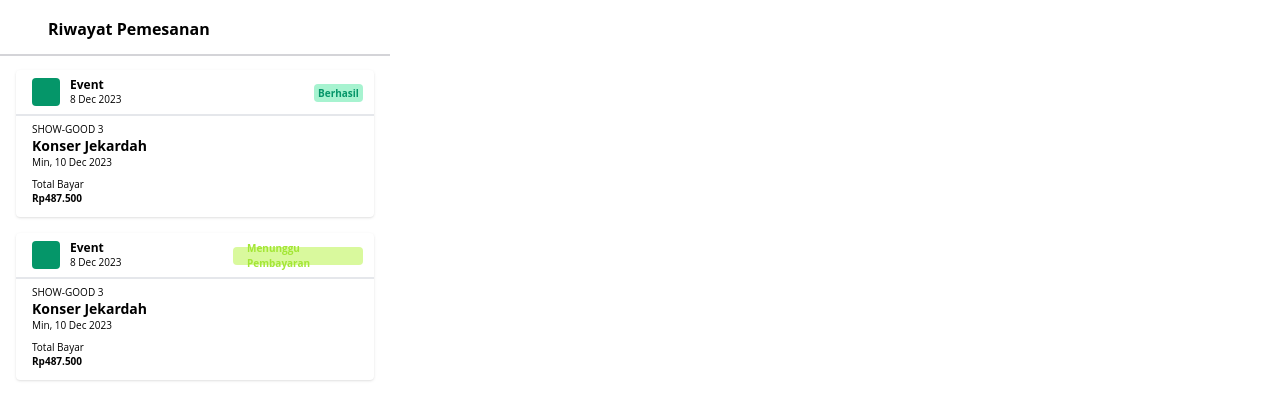
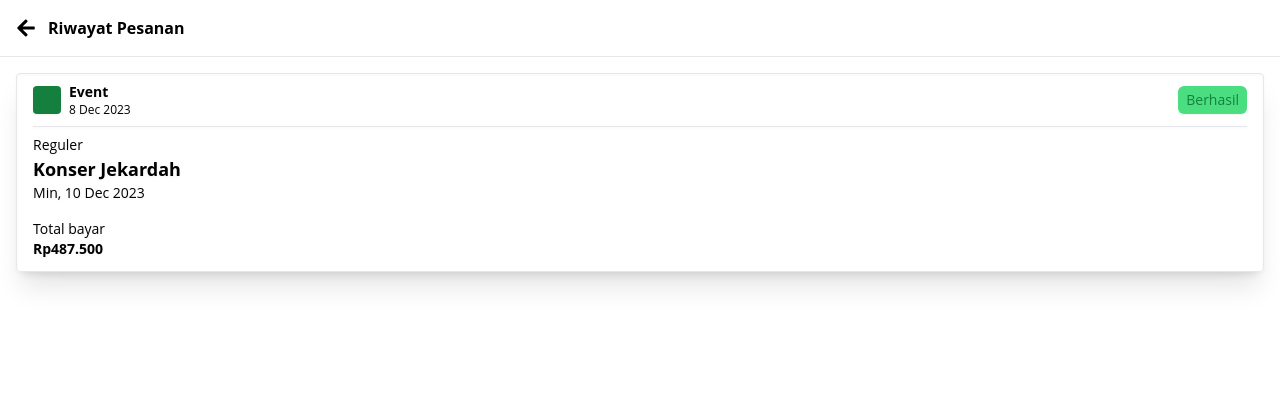
Before and after one commit to yohanesnaibaho303/grup4-devcamp23, a React (Vite) app in the folder frontend/: page /orders in a window 1280 px wide. Shown: the top 420 px of the page. Built offline with nearby package versions, Linux system fonts and the light colour scheme.

Commit message:
layouting order history

```diff
--- a/frontend/src/_root/pages/Orders.jsx
+++ b/frontend/src/_root/pages/Orders.jsx
@@ -1,73 +1,41 @@
-import React from "react";
+import { FaArrowLeft } from "react-icons/fa";
 
 const Orders = () => {
   return (
-    <div className="w-[390px] h-[844px] relative bg-white">
-      <div className="left-[48px] top-[17px] absolute text-black text-base font-bold font-['Open Sans']">
-        Riwayat Pemesanan
+    <div className="min-h-screen">
+      <div className="flex p-4 items-center gap-3">
+        <FaArrowLeft className="text-xl" />
+        <h3 className="font-bold text font-['Open Sans'] text-black">
+          Riwayat Pesanan
+        </h3>
       </div>
-      <div className="w-[390px] h-[0px] left-0 top-[54px] absolute border border-zinc-300"></div>
-      <div className="w-6 h-6 left-[16px] top-[16px] absolute" />
-      <div className="w-[358px] h-[147px] left-[16px] top-[70px] absolute bg-white rounded shadow" />
-      <div className="w-[358px] h-[147px] left-[16px] top-[233px] absolute bg-white rounded shadow" />
-      <div className="w-7 h-7 left-[32px] top-[78px] absolute bg-emerald-600 rounded" />
-      <div className="w-7 h-7 left-[32px] top-[241px] absolute bg-emerald-600 rounded" />
-      <div className="w-[52px] h-[29px] left-[70px] top-[77px] absolute">
-        <div className="left-0 top-0 absolute text-black text-xs font-bold font-['Open Sans']">
-          Event
-        </div>
-        <div className="left-0 top-[15px] absolute text-black text-[10px] font-normal font-['Open Sans']">
-          8 Dec 2023
-        </div>
-      </div>
-      <div className="w-[52px] h-[29px] left-[70px] top-[240px] absolute">
-        <div className="left-0 top-0 absolute text-black text-xs font-bold font-['Open Sans']">
-          Event
-        </div>
-        <div className="left-0 top-[15px] absolute text-black text-[10px] font-normal font-['Open Sans']">
-          8 Dec 2023
-        </div>
-      </div>
-      <div className="left-[32px] top-[155px] absolute text-black text-[10px] font-normal font-['Open Sans']">
-        Min, 10 Dec 2023
-      </div>
-      <div className="left-[32px] top-[318px] absolute text-black text-[10px] font-normal font-['Open Sans']">
-        Min, 10 Dec 2023
-      </div>
-      <div className="left-[32px] top-[177px] absolute text-black text-[10px] font-normal font-['Open Sans']">
-        Total Bayar
-      </div>
-      <div className="left-[32px] top-[340px] absolute text-black text-[10px] font-normal font-['Open Sans']">
-        Total Bayar
-      </div>
-      <div className="w-[358px] h-[0px] left-[16px] top-[114px] absolute border border-gray-200"></div>
-      <div className="w-[358px] h-[0px] left-[16px] top-[277px] absolute border border-gray-200"></div>
-      <div className="left-[32px] top-[136px] absolute text-black text-sm font-bold font-['Open Sans']">
-        Konser Jekardah
-      </div>
-      <div className="left-[32px] top-[299px] absolute text-black text-sm font-bold font-['Open Sans']">
-        Konser Jekardah
-      </div>
-      <div className="left-[32px] top-[122px] absolute text-black text-[10px] font-normal font-['Open Sans']">
-        SHOW-GOOD 3
-      </div>
-      <div className="left-[32px] top-[285px] absolute text-black text-[10px] font-normal font-['Open Sans']">
-        SHOW-GOOD 3
-      </div>
-      <div className="left-[32px] top-[191px] absolute text-black text-[10px] font-bold font-['Open Sans']">
-        Rp487.500
-      </div>
-      <div className="left-[32px] top-[354px] absolute text-black text-[10px] font-bold font-['Open Sans']">
-        Rp487.500
-      </div>
-      <div className="w-[49px] h-[18px] px-1 py-[5px] left-[314px] top-[84px] absolute bg-emerald-200 rounded justify-center items-center gap-2.5 inline-flex">
-        <div className="text-emerald-600 text-[10px] font-bold font-['Open Sans']">
-          Berhasil
-        </div>
-      </div>
-      <div className="w-[130px] h-[18px] px-3.5 py-[5px] left-[233px] top-[247px] absolute bg-lime-200 rounded justify-center items-center gap-2.5 inline-flex">
-        <div className="text-lime-400 text-[10px] font-bold font-['Open Sans']">
-          Menunggu Pembayaran
+
+      <hr />
+
+      <div className="mx-4 flex flex-col gap-2 mt-4  ">
+        {/* Card */}
+        <div className="shadow-xl drop-shadow-sm rounded px-4 pt-2 pb-3 border">
+          <div className="flex items-center justify-between">
+            <div className="flex items-center">
+              <div className="bg-green-700 w-7 h-7 rounded mr-2" />
+              <div>
+                <p className="text-sm font-bold">Event</p>
+                <p className="text-xs">8 Dec 2023</p>
+              </div>
+            </div>
+            <p className="bg-green-400 text-green-700 text-sm py-1 px-2 rounded-md">
+              Berhasil
+            </p>
+          </div>
+          <hr className="mt-2" />
+          <div className="py-2">
+            <p className="text-sm">Reguler</p>
+            <h6 className="font-bold text-lg">Konser Jekardah</h6>
+            <p className="text-sm">Min, 10 Dec 2023</p>
+          </div>
+
+          <p className="text-sm mt-2">Total bayar</p>
+          <p className="font-bold text-sm">Rp487.500</p>
         </div>
       </div>
     </div>
```
